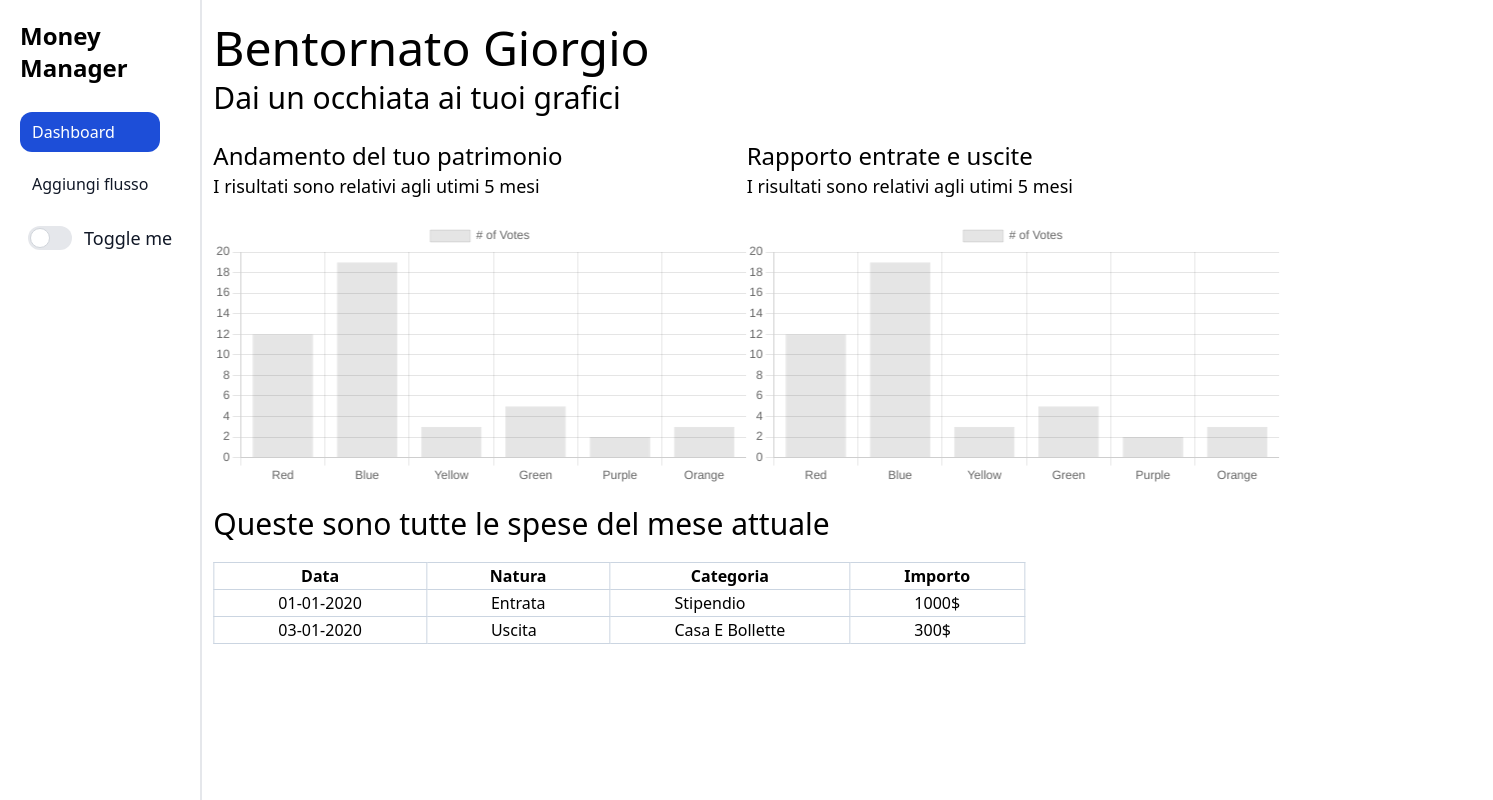
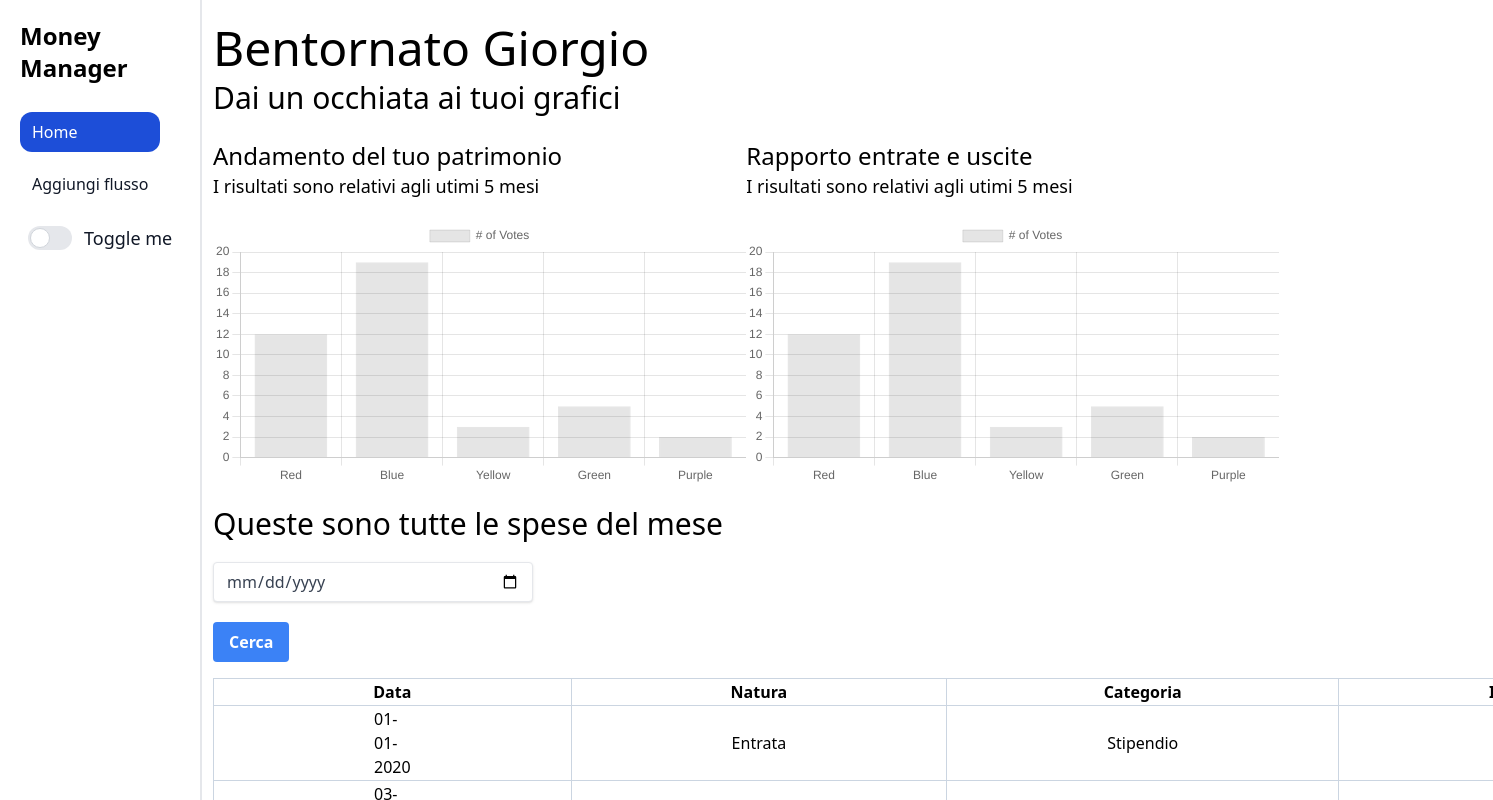
Before and after one commit to BacaroTech/Money-dashboard, an Angular app in the folder FE/: page /dashboard in a window 1280 px wide. Shown: the top 800 px of the page, 1493 px wide, since content can reach past the window. Built offline with nearby package versions, Linux system fonts and the light colour scheme.

Commit message:
changed name, included form to select date into dashboard

```diff
--- a/FE/src/app/app.component.ts
+++ b/FE/src/app/app.component.ts
@@ -6,5 +6,5 @@ import { Component } from '@angular/core';
   styleUrls: ['./app.component.css']
 })
 export class AppComponent {
-  title = 'FE';
+  title = 'My Money Dashboard';
 }
--- a/FE/src/app/components/cash-flow/cash-flow.component.css
+++ b/FE/src/app/components/cash-flow/cash-flow.component.css
@@ -0,0 +1,4 @@
+.cellTable{
+    padding-left:12%;
+    padding-right: 12%;
+}
--- a/FE/src/app/components/cash-flow/cash-flow.component.html
+++ b/FE/src/app/components/cash-flow/cash-flow.component.html
@@ -1,25 +1,34 @@
 <section class="mt-5">
-    <h2 class="text-3xl mb-5">Queste sono tutte le spese del mese attuale</h2>
+    <h2 class="text-3xl mb-5">Queste sono tutte le spese del mese</h2>
+    <form class="bg-white rounded mb-4" [formGroup]="this.dateSection" (ngSubmit)="this.ngSubmit()">
+        <div class="mb-4">
+            <input
+                class="shadow appearance-none border rounded w-80 py-2 px-3 text-gray-700 leading-tight focus:outline-none focus:shadow-outline space-x-10"
+                formControlName="date" id="date" type="date">
+            <div class="mt-5">
+                <button
+                    class="bg-blue-500 hover:bg-blue-700 text-white font-bold py-2 px-4 rounded focus:outline-none focus:shadow-outline"
+                    type="submit">
+                    Cerca
+                </button>
+            </div>
+        </div>
+    </form>
     <table class="border-collapse border border-slate-400">
         <thead>
             <tr>
-                <th *ngFor="let title of titles"
-                class="border border-slate-300 capitalize">{{title}}</th>
+                <th *ngFor="let title of titles" class="border border-slate-300 capitalize">{{title}}</th>
             </tr>
         </thead>
         <tbody>
             <tr *ngFor="let data of datas" class="capitalize">
-                <td
-                    class="border border-slate-300 px-16">{{data.date}}
+                <td class="border border-slate-300 px-40">{{data.date}}
                 </td>
-                <td
-                    class="border border-slate-300 px-16">{{data.nature}}
+                <td class="border border-slate-300 px-40">{{data.nature}}
                 </td>
-                <td
-                    class="border border-slate-300 px-16">{{data.category}}
+                <td class="border border-slate-300 px-40">{{data.category}}
                 </td>
-                <td
-                    class="border border-slate-300 px-16">{{data.import}}
+                <td class="border border-slate-300 px-40">{{data.import}}
                 </td>
             </tr>
         </tbody>
--- a/FE/src/app/components/cash-flow/cash-flow.component.ts
+++ b/FE/src/app/components/cash-flow/cash-flow.component.ts
@@ -1,4 +1,5 @@
 import { Component, OnInit } from '@angular/core';
+import { FormControl, FormGroup } from '@angular/forms';
 import { cashFlow } from 'src/app/model/cashFlow';
 
 @Component({
@@ -17,9 +18,16 @@ export class CashFlowComponent implements OnInit {
     "Data", "Natura", "Categoria", "Importo"
   ]
 
+  dateSection = new FormGroup({
+    date: new FormControl<Date>(new Date()),
+  });
+
   datas: cashFlow[] = [
     {date: "01-01-2020", nature: "entrata", category: "stipendio", import: "1000$"},
     {date: "03-01-2020", nature: "uscita", category: "casa e bollette", import: "300$"},
   ]
 
+  ngSubmit(): void{
+    console.log(this.dateSection.value)
+  }
 }
--- a/FE/src/app/components/form-flow/form-flow.component.html
+++ b/FE/src/app/components/form-flow/form-flow.component.html
@@ -1,5 +1,5 @@
 <section id="home" class="h-screen">
-    <h1 class="text-5xl">Inserisci nuovo flusso</h1>
+    <h1 class="text-5xl pt-6">Inserisci nuovo flusso</h1>
     <h2 class="text-3xl pt-2">Da questa schermata puoi inserire sia uscite che entrate</h2>
 
     <form class="bg-white rounded py-8 mb-4" [formGroup]="this.bioSection" (ngSubmit)="this.ngSubmit()">
@@ -8,7 +8,7 @@
                 Data movimento
             </label>
             <input
-                class="shadow appearance-none border rounded w-full py-2 px-3 text-gray-700 leading-tight focus:outline-none focus:shadow-outline"
+                class="shadow appearance-none border rounded w-80 py-2 px-3 text-gray-700 leading-tight focus:outline-none focus:shadow-outline"
                 formControlName="date" id="date" type="date">
         </div>
         <div class="mb-4">
@@ -16,7 +16,7 @@
                 Natura
             </label>
             <input
-                class="shadow appearance-none border rounded w-full py-2 px-3 text-gray-700 leading-tight focus:outline-none focus:shadow-outline"
+                class="shadow appearance-none border rounded w-80 py-2 px-3 text-gray-700 leading-tight focus:outline-none focus:shadow-outline"
                 formControlName="nature" id="nature" type="text" placeholder="Inserisci la natura">
         </div>
         <div class="mb-4">
@@ -25,16 +25,11 @@
             </label>
             <div class="relative" id="category">
                 <select
-                    class="shadow appearance-none border rounded w-full py-2 px-3 text-gray-700 leading-tight focus:outline-none focus:shadow-outline"
+                    class="shadow appearance-none border rounded w-80 py-2 px-3 text-gray-700 leading-tight focus:outline-none focus:shadow-outline"
                     id="grid-state">
                     <option>Entrata</option>
                     <option>Uscita</option>
                 </select>
-                <div class="pointer-events-none absolute inset-y-0 right-0 flex items-center px-2 text-gray-700">
-                    <svg class="fill-current h-4 w-4" xmlns="http://www.w3.org/2000/svg" viewBox="0 0 20 20">
-                        <path d="M9.293 12.95l.707.707L15.657 8l-1.414-1.414L10 10.828 5.757 6.586 4.343 8z" />
-                    </svg>
-                </div>
             </div>
         </div>
         <div class="mb-4">
@@ -42,7 +37,7 @@
                 Importo
             </label>
             <input
-                class="shadow appearance-none border rounded w-full py-2 px-3 text-gray-700 leading-tight focus:outline-none focus:shadow-outline"
+                class="shadow appearance-none border rounded w-80 py-2 px-3 text-gray-700 leading-tight focus:outline-none focus:shadow-outline"
                 formControlName="import" id="import" type="number" min="0" placeholder="0">
         </div>
         <div class="flex items-center justify-between">
--- a/FE/src/app/components/home/home.component.ts
+++ b/FE/src/app/components/home/home.component.ts
@@ -19,10 +19,10 @@ export class HomeComponent implements OnInit {
     new Chart(ctx as ChartItem, {
       type: 'bar',
       data: {
-        labels: ['Red', 'Blue', 'Yellow', 'Green', 'Purple', 'Orange'],
+        labels: ['Red', 'Blue', 'Yellow', 'Green', 'Purple'],
         datasets: [{
           label: '# of Votes',
-          data: [12, 19, 3, 5, 2, 3],
+          data: [12, 19, 3, 5, 2],
           borderWidth: 1
         }]
       },
@@ -38,10 +38,10 @@ export class HomeComponent implements OnInit {
     new Chart(ctx2 as ChartItem, {
       type: 'bar',
       data: {
-        labels: ['Red', 'Blue', 'Yellow', 'Green', 'Purple', 'Orange'],
+        labels: ['Red', 'Blue', 'Yellow', 'Green', 'Purple'],
         datasets: [{
           label: '# of Votes',
-          data: [12, 19, 3, 5, 2, 3],
+          data: [12, 19, 3, 5, 2],
           borderWidth: 1
         }]
       },
--- a/FE/src/app/components/menu/menu.component.html
+++ b/FE/src/app/components/menu/menu.component.html
@@ -1,9 +1,9 @@
 <div class="border-r-2">
     <nav class="bg-white border-gray-200 dark:bg-gray-900 h-screen">
         <div class="max-w-screen-xl p-5">
-            <p class="space-x-3 rtl:space-x-reverse">
+            <a class="space-x-3 rtl:space-x-reverse" [routerLink]="'/dashboard'">
                 <span class="text-2xl font-semibold whitespace-nowrap dark:text-white ">Money <br>Manager</span>
-            </p>
+            </a>
             <div class="w-full " id="">
                 <ul class="font-medium flex flex-col mt-4 rtl:space-x-reverse">
                     <li *ngFor="let menu of menus" class="mr-5">
--- a/FE/src/app/components/menu/menu.component.ts
+++ b/FE/src/app/components/menu/menu.component.ts
@@ -10,7 +10,7 @@ export class MenuComponent implements OnInit {
   active: string = "";
 
   menus: Array<{ "name": string, "url": string, "active": boolean }> = [
-    { "name": "Dashboard", "url": "/dashboard", "active": true },
+    { "name": "Home", "url": "/dashboard", "active": true },
     { "name": "Aggiungi flusso", "url": "/addFlow", "active": false }
   ]
 
--- a/FE/src/index.html
+++ b/FE/src/index.html
@@ -2,7 +2,7 @@
 <html lang="en">
 <head>
   <meta charset="utf-8">
-  <title>FE</title>
+  <title>My Money Dashboard</title>
   <base href="/">
   <meta name="viewport" content="width=device-width, initial-scale=1">
   <link rel="icon" type="image/x-icon" href="favicon.ico">
```
